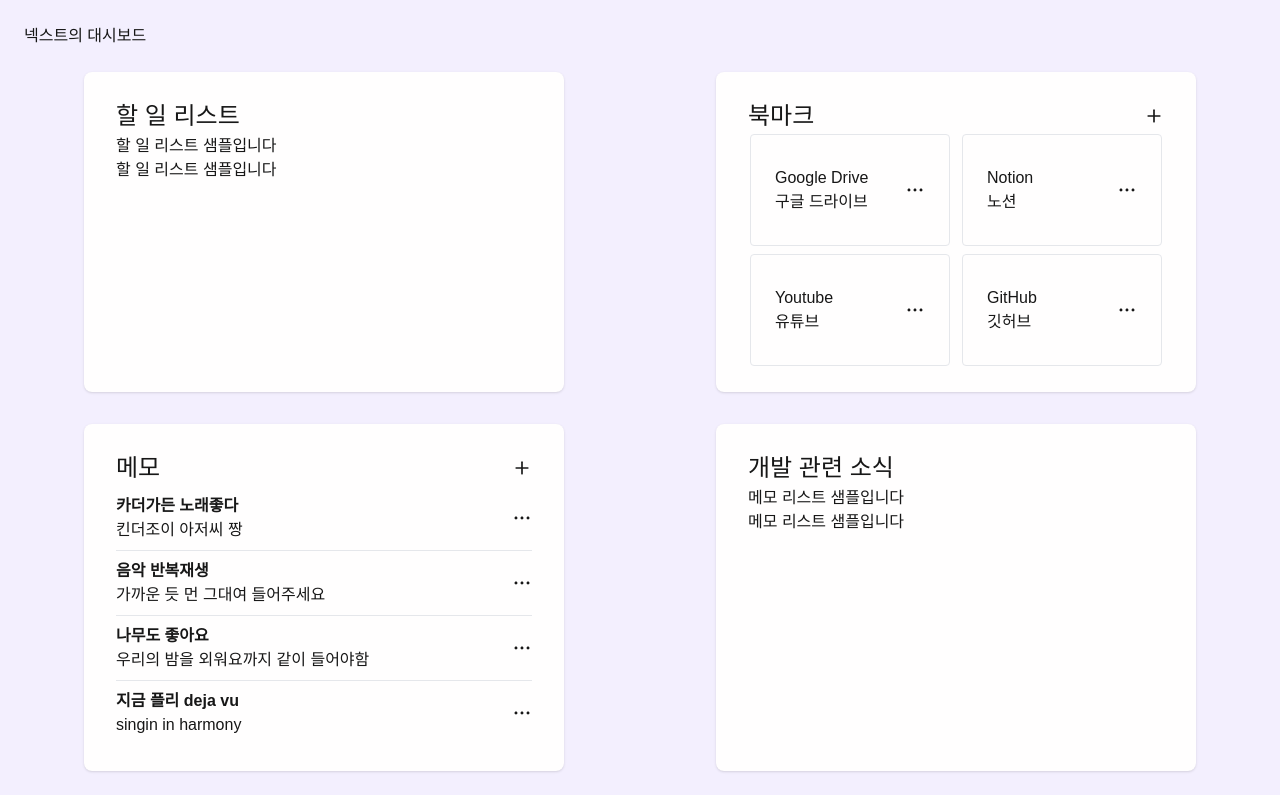
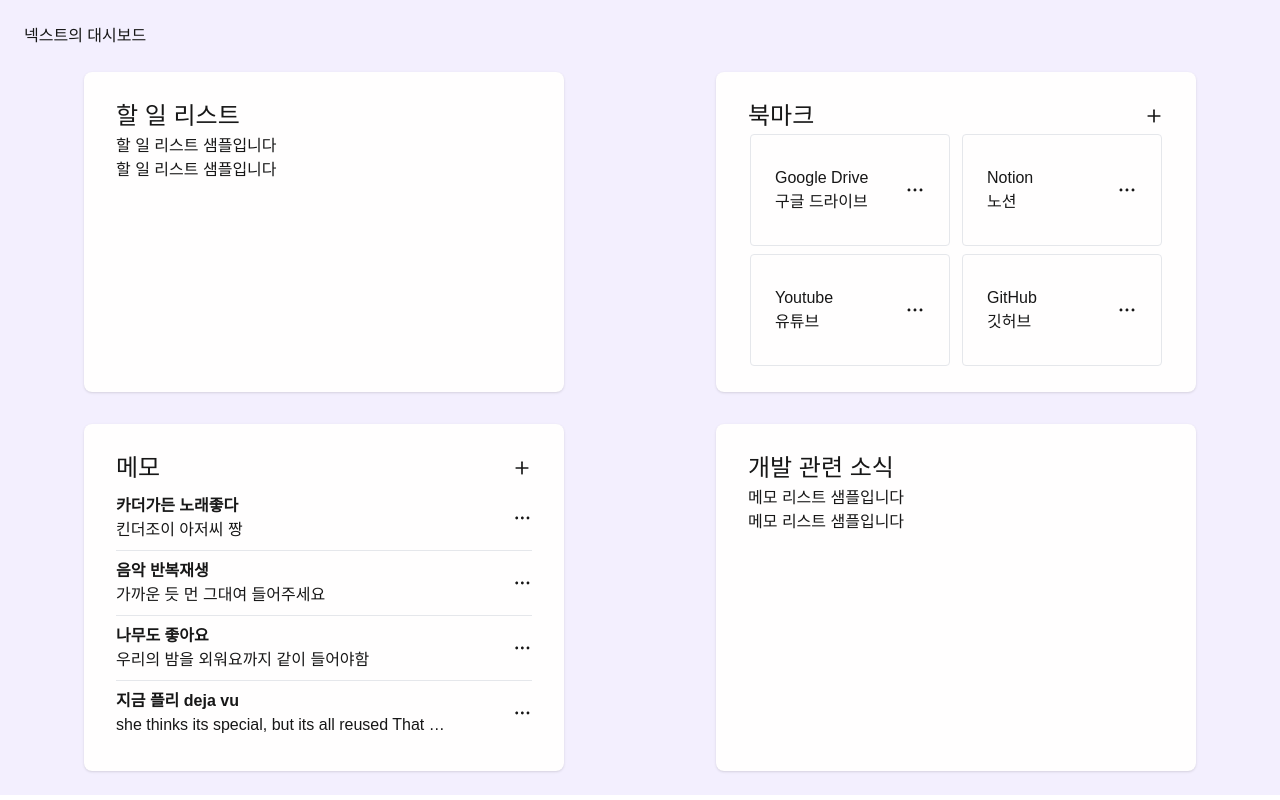
Before and after one commit to OSSCA3/TodoBoard, a Next.js app: page / in a window 1280 px wide. Built offline with nearby package versions, Linux system fonts and the light colour scheme.

Commit message:
style: li와 관련한 스타일 추가

```diff
--- a/src/components/home/memo/memo-item.tsx
+++ b/src/components/home/memo/memo-item.tsx
@@ -7,10 +7,10 @@ interface MemoListProps {
 }
 const MemoListItem = ({ memo }: MemoListProps) => {
   return (
-    <li className="flex justify-between w-full items-center border-b border-gray-200 last:border-b-0 py-2">
-      <div className="flex flex-col">
+    <li className="gap-2 flex justify-between w-full items-center border-b border-gray-200 last:border-b-0 py-2 select-none">
+      <div className="w-full flex flex-col cursor-pointer">
         <span className="font-semibold">{memo.title}</span>
-        <span>{memo.content}</span>
+        <span className="truncate max-w-[340px]">{memo.content}</span>
       </div>
       <IoIosMore className="text-xl cursor-pointer" />
     </li>
--- a/src/mocks/memo.ts
+++ b/src/mocks/memo.ts
@@ -19,6 +19,7 @@ export const mockMemoData: MemoItem[] = [
   {
     id: 4,
     title: '지금 플리 deja vu',
-    content: 'singin in harmony',
+    content:
+      'she thinks its special, but its all reused That was our place, I found it first I made the jokes',
   },
 ];
```
